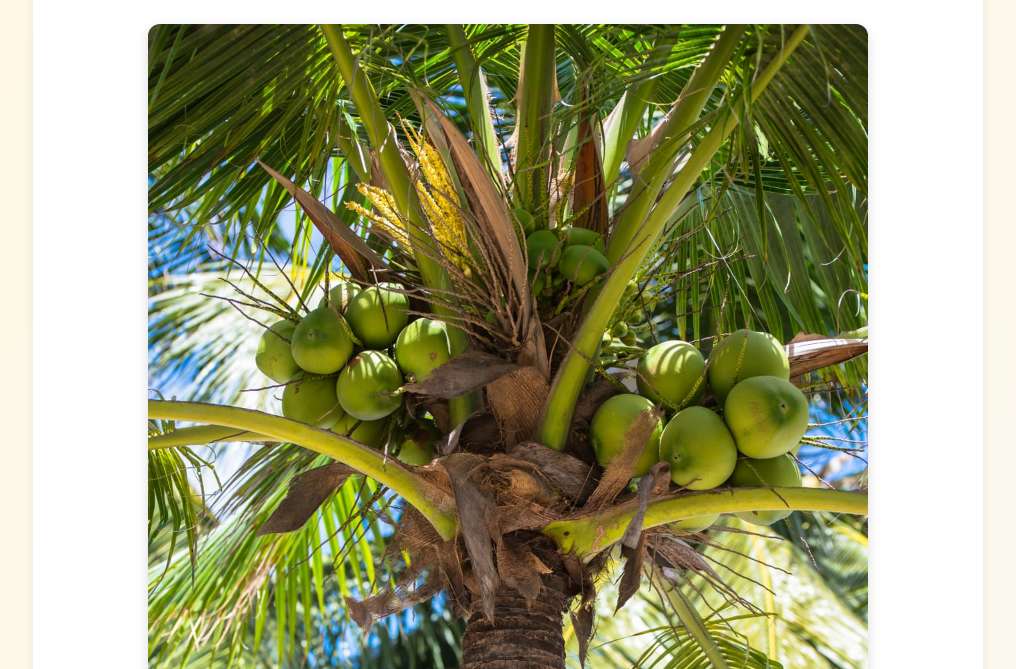
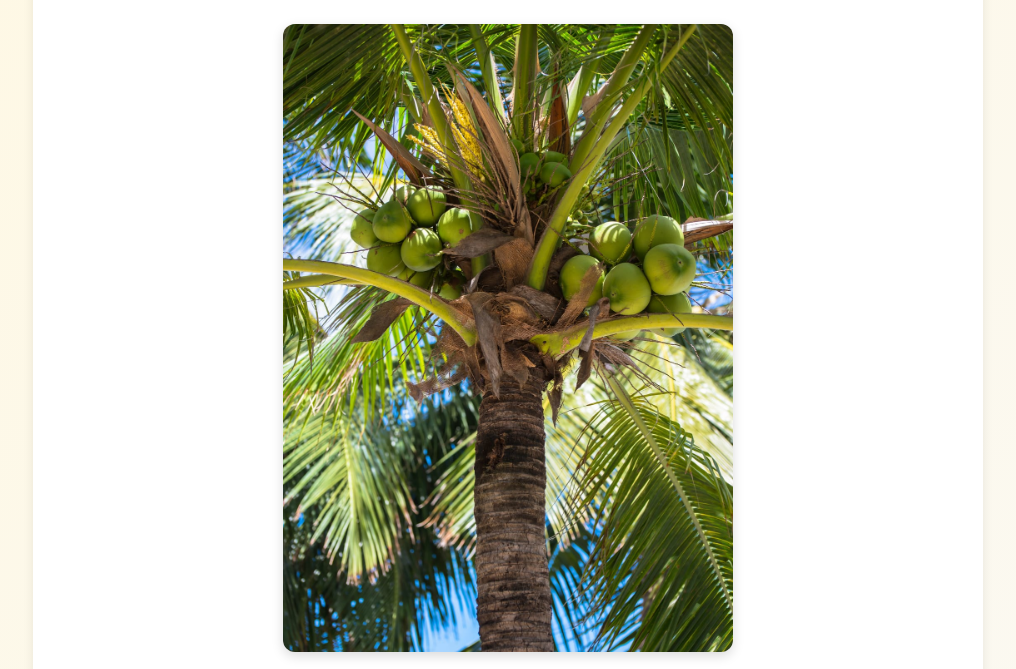
Before and after one commit to monikarathod957-lab/coconut-tree, a plain HTML site: page index.html in a window 1280 px wide. Shown: the part 516-1185 px from the top of the page, without its empty margins (132-1148 px from the left). Drawn offline with Linux system fonts and the light colour scheme.

Commit message:
Update index.html

```diff
--- a/index.html
+++ b/index.html
@@ -113,7 +113,7 @@
 
     <div style="text-align: center; margin: 15px 0;">
       <img src="coconut.jpeg.jpg" alt="coconut"
-           style="max-width:80%; height:auto; border-radius:12px; box-shadow:0 4px 12px rgba(0,0,0,0.15);" />
+           style="max-width:50%; height:auto; border-radius:12px; box-shadow:0 4px 12px rgba(0,0,0,0.15);" />
     </div>
     <h2><em>Cocos Nucifera </em></h2>
     <p>
```
